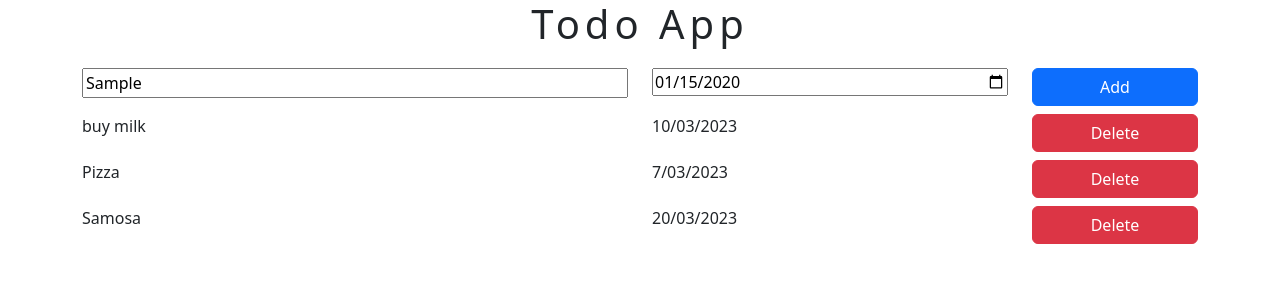
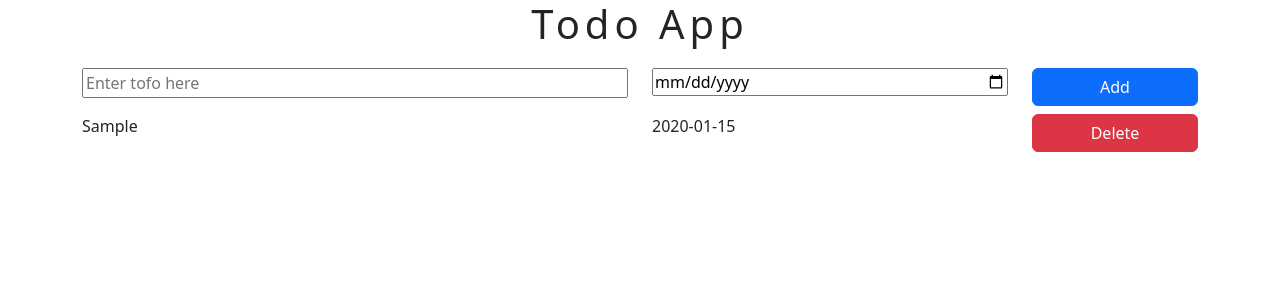
Before and after one commit to JeevanG-dev/react-todo, a React (Vite) app: page / in a window 1280 px wide. Both pictures are taken after typing "Sample", "2020-01-15" into the empty fields and a click on the button "Add". Shown: the top 300 px of the page. Built offline with nearby package versions, Linux system fonts and the light colour scheme.

Commit message:
added few props and completed the project

```diff
--- a/src/App.jsx
+++ b/src/App.jsx
@@ -1,20 +1,35 @@
 import AppName from "./components/AppName";
 import AddTodo from "./components/AddTodo";
 import TodoItems from "./components/TodoItems";
+import Error from "./components/ErrorMessage";
 import "./App.css";
+import { useState } from "react";
 function App() {
-  const todoItems = [
-    { name: "buy milk", dueDate: "10/03/2023" },
-    { name: "Pizza", dueDate: "7/03/2023" },
-    { name: "Samosa", dueDate: "20/03/2023" },
-  ];
+
+
+  const [todoItems, setTodoItems] = useState([]);
+
+  function handleNewItem(itemName, itemDate) {
+    const newTodoItems = [...todoItems, { name: itemName, dueDate: itemDate }];
+    setTodoItems(newTodoItems);
+  }
+
+  function handleDeleteItem(todoItemName){
+
+    const newItem = todoItems.filter((item) => item.name !== todoItemName);
+
+    setTodoItems(newItem);
+
+
+  }
+
   return (
     <center className="todo-container">
       <AppName></AppName>
 
-      <AddTodo></AddTodo>
-<TodoItems todoItems={todoItems}></TodoItems>
-
+      <AddTodo onNewItem={handleNewItem}></AddTodo>
+      <Error errormessage={todoItems}></Error>
+      <TodoItems todoItems={todoItems} onDeleteClick={handleDeleteItem}></TodoItems>
     </center>
   );
 }
--- a/src/components/AddTodo.jsx
+++ b/src/components/AddTodo.jsx
@@ -1,9 +1,30 @@
-function AddTodo(){
+import { useState } from "react";
+
+function AddTodo({onNewItem}){
+
+    const [todoName,setTodoName] = useState('')
+    const [dueDate,setDueDate] = useState('')
+
+    function handleNameChange(event){
+setTodoName(event.target.value)
+    }
+
+    function handleDateChange(event){
+setDueDate(event.target.value)
+    }
+
+    function handleAddButton(){
+onNewItem(todoName,dueDate)
+setDueDate("");
+setTodoName("");
+    }
+
+
 return  <div className="container text-center">
     <div className="row">
-<div className="col-6"><input type="text" placeholder="Enter tofo here" /></div>
-<div className="col-4"><input type="date" /></div>
-<div className="col-2"><button className="btn btn-primary">Add</button></div>
+<div className="col-6"><input type="text" placeholder="Enter tofo here" value={todoName} onChange={handleNameChange} /></div>
+<div className="col-4"><input type="date" value={dueDate} onChange={handleDateChange} /></div>
+<div className="col-2"><button className="btn btn-primary" onClick={handleAddButton}>Add</button></div>
 </div>
 </div>
 
--- /dev/null
+++ b/src/components/Error.module.css
@@ -0,0 +1,4 @@
+.errorMessage{
+    margin-top: 40px;
+    min-width: 150px
+}
--- /dev/null
+++ b/src/components/ErrorMessage.jsx
@@ -0,0 +1,10 @@
+import css from "./Error.module.css"
+
+function Error({errormessage}){
+
+
+
+    return <>{errormessage.length === 0 && <h2 className= {css.errorMessage}>Enjoy Your Date. You have completed your task.</h2>}</>
+}
+
+export default Error;
--- a/src/components/TodoItem.jsx
+++ b/src/components/TodoItem.jsx
@@ -1,10 +1,10 @@
-function TodoItem ({todoName,todoDate}){
+function TodoItem ({todoName,todoDate,nextOnDeleteClick}){
 
         return  <div className="container text-container mt-2 ">
             <div className="row">
         <div className="col-6">{todoName}</div>
         <div className="col-4">{todoDate}</div>
-        <div className="col-2"><button className="btn btn-danger">Delete</button></div>
+        <div className="col-2"><button className="btn btn-danger" onClick={()=> nextOnDeleteClick(todoName)}>Delete</button></div>
       </div>
         </div>
 
--- a/src/components/TodoItems.jsx
+++ b/src/components/TodoItems.jsx
@@ -1,9 +1,9 @@
 import TodoItem from "./TodoItem";
 
-function TodoItems ({todoItems}) {
+function TodoItems ({todoItems, onDeleteClick}) {
     return <>
     <div className="item-Container">
-      {todoItems.map((item)=>(<TodoItem todoDate={item.dueDate} todoName={item.name}></TodoItem>))}
+      {todoItems.map((item)=>(<TodoItem todoDate={item.dueDate} todoName={item.name} nextOnDeleteClick={onDeleteClick} ></TodoItem>))}
 
       </div>
 
```
